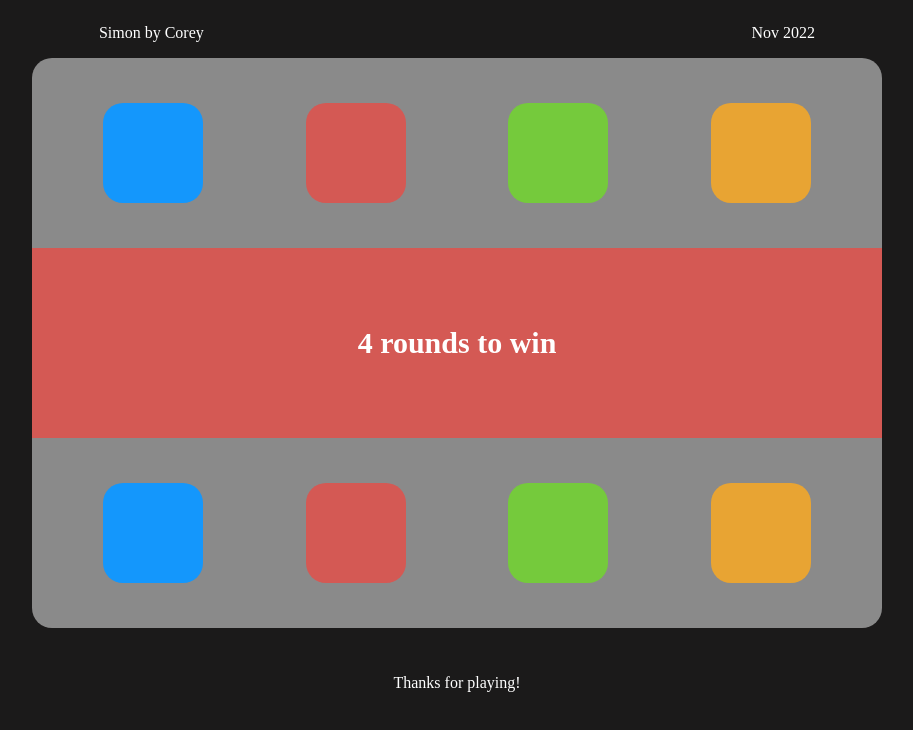
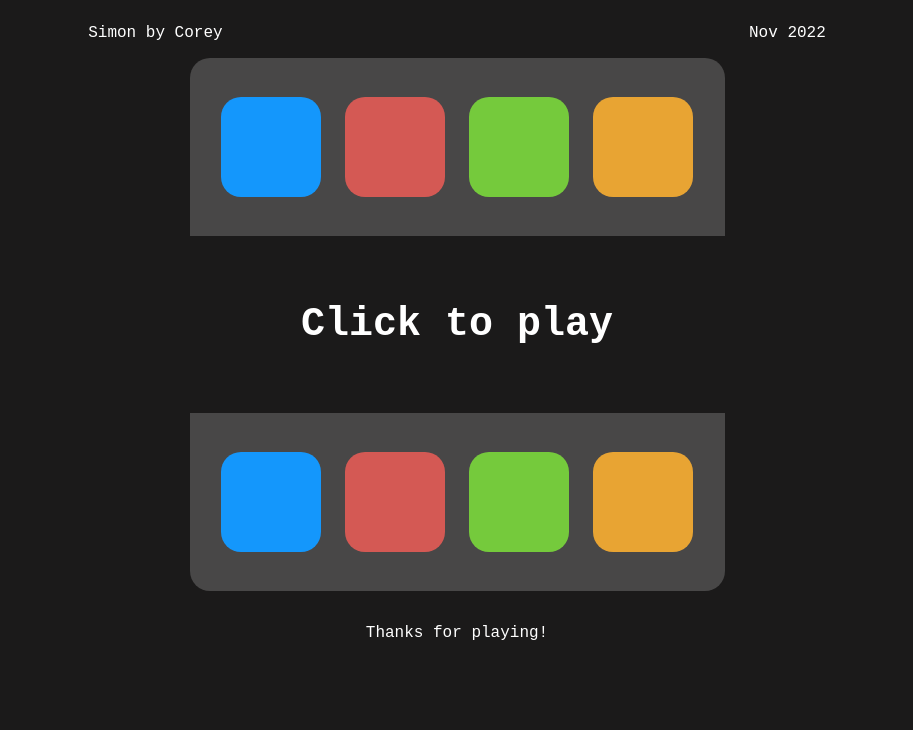
Before and after one commit to coreyloftus/simon-by-corey, a plain HTML site: page index.html in a window 1280 px wide. Shown: the whole page, without its empty margins (183-1096 px from the left). Drawn offline with Linux system fonts and the light colour scheme.

Commit message:
Game board size adjustment. Font family design decision implemented. Fixed bug where Player could make moves during the CPU's turn.

```diff
--- a/app.js
+++ b/app.js
@@ -7,7 +7,7 @@ let bannerCounter = 0
 const banner1 = setInterval(function (){
     statusText.innerText=`4 rounds to win`
     statusBar.classList.add(bannerColors[bannerCounter])
-    }, 1000)
+    }, 2000)
 
 const banner2 = setInterval(function(){
     statusText.innerText=`Click to play`
@@ -17,7 +17,7 @@ const banner2 = setInterval(function(){
         } else {
     bannerCounter++
         }
-    }, 3000)
+    }, 4000)
 banner1
 banner2
 
@@ -102,6 +102,10 @@ function gameRound(){
     playerMoves = []
     generateComputerMove()
     statusText.innerHTML="CPU"
+    playerFirstTile.removeEventListener('click', playerClickedOne)
+    playerSecondTile.removeEventListener('click', playerClickedTwo)
+    playerThirdTile.removeEventListener('click', playerClickedThree)
+    playerFourthTile.removeEventListener('click', playerClickedFour)
     animateCPUMoves(cpuMoves)
     playerTurn(cpuMoves, playerMoves)
 }
@@ -110,7 +114,6 @@ function generateComputerMove() {
 }
 const playerTurn = async(computerMovesArr) => {
     await slowDown((computerMovesArr.length*2000))
-    console.log(`playerMoves: ${playerMoves}`)
     statusText.innerHTML = "Player"
     addPlayerTileListeners()
 }
--- a/style.css
+++ b/style.css
@@ -1,6 +1,7 @@
 body {
     background-color: #1B1A1A;
     color:white;
+    font-family: monospace, Courier;
 }
 nav {
     display:flex;
@@ -11,13 +12,13 @@ nav {
     justify-content: center;
 }
 .game-board {
-    width:900px;
-    height:600px;
+    width:550px;
+    height:550px;
     display:flex;
     flex-direction: column;
     align-items: center;
     font-weight: bold;
-    font-size: 30px;
+    font-size: 40px;
 }
 .board-section {
     width:90%;
@@ -30,10 +31,10 @@ nav {
 #computer-side {
     border-top-left-radius: 20px;
     border-top-right-radius: 20px;
-    background-color: rgba(250,250,250,.5);
+    background-color: rgba(250,250,250,.2);
 }
 #player-side {
-    background-color: rgba(250,250,250,.5);
+    background-color: rgba(250,250,250,.2);
     border-bottom-left-radius: 20px;
     border-bottom-right-radius: 20px;
 }
```
